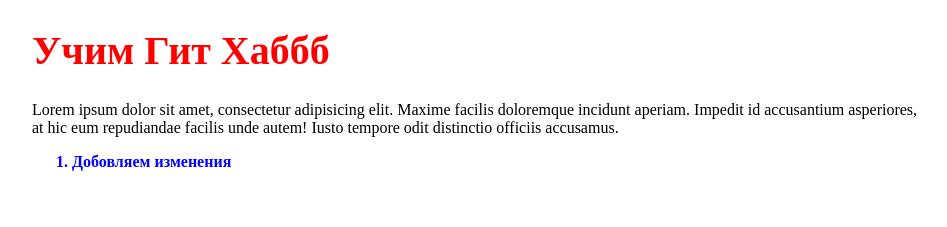
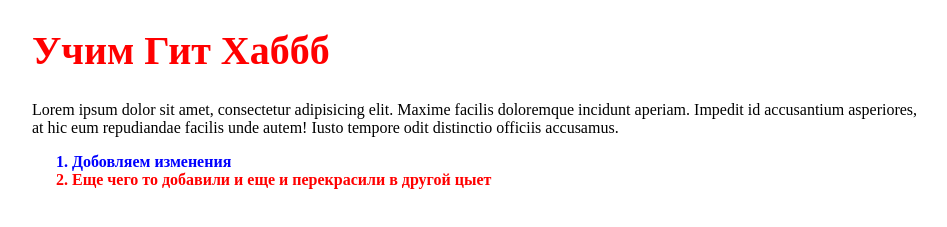
Before and after one commit to jermesEvgen/superWebSite, a plain HTML site: page index.html in a window 1280 px wide. Shown: the part 127-354 px from the top of the page, without its empty margins (158-1105 px from the left). Drawn offline with Linux system fonts and the light colour scheme.

Commit message:
Третья замена контента

```diff
--- a/index.html
+++ b/index.html
@@ -13,6 +13,7 @@
 
         <ol>
         	<li>Добовляем изменения</li>
+        	<li>Еще чего то добавили и еще и перекрасили в другой цыет</li>
         </ol>
 	</div>
 
--- a/style.css
+++ b/style.css
@@ -13,6 +13,10 @@ ol {
 	color: blue;
 }
 
+ol li:nth-child(even) {
+	color: red;
+}
+
 
 h1 {
 	font-size: 40px;
```
